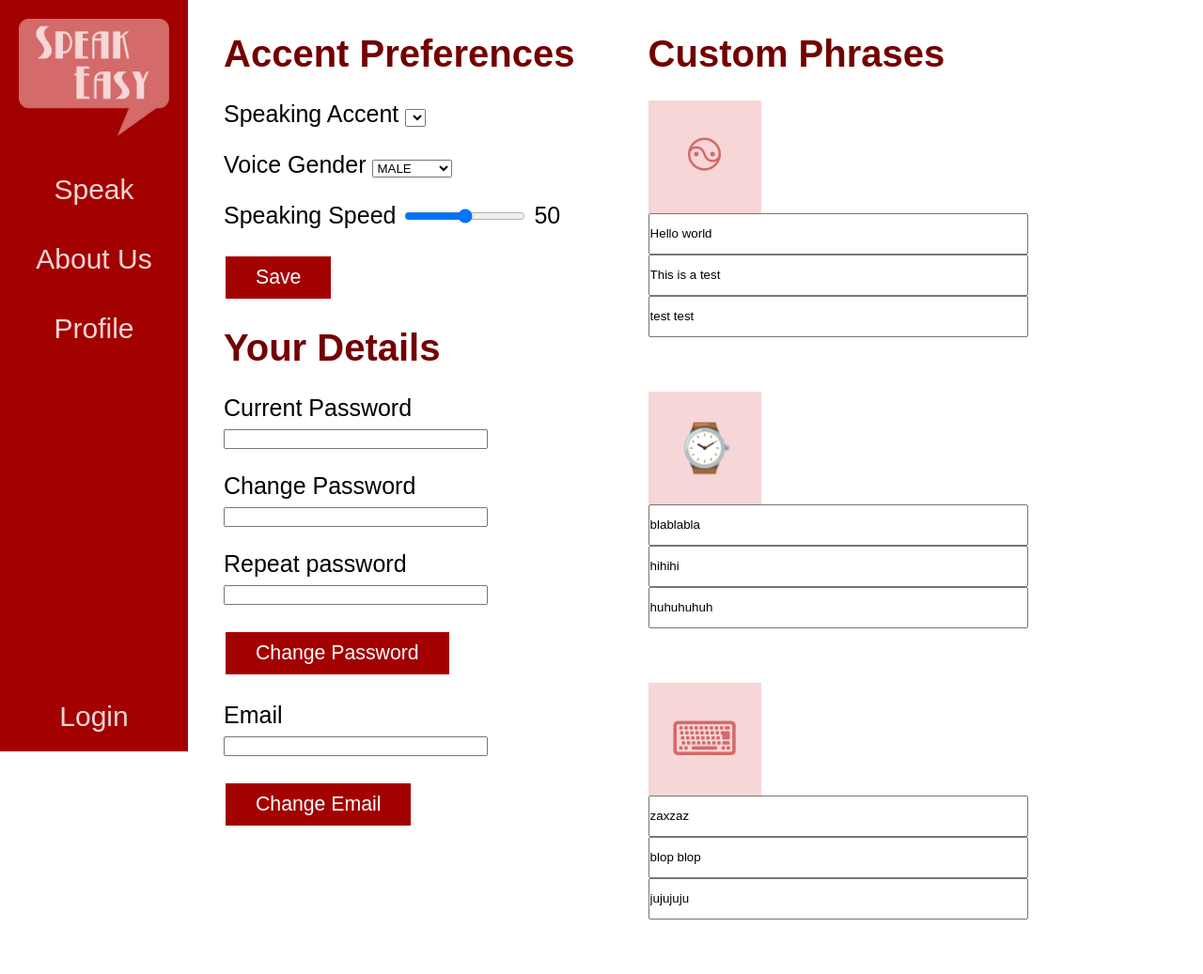
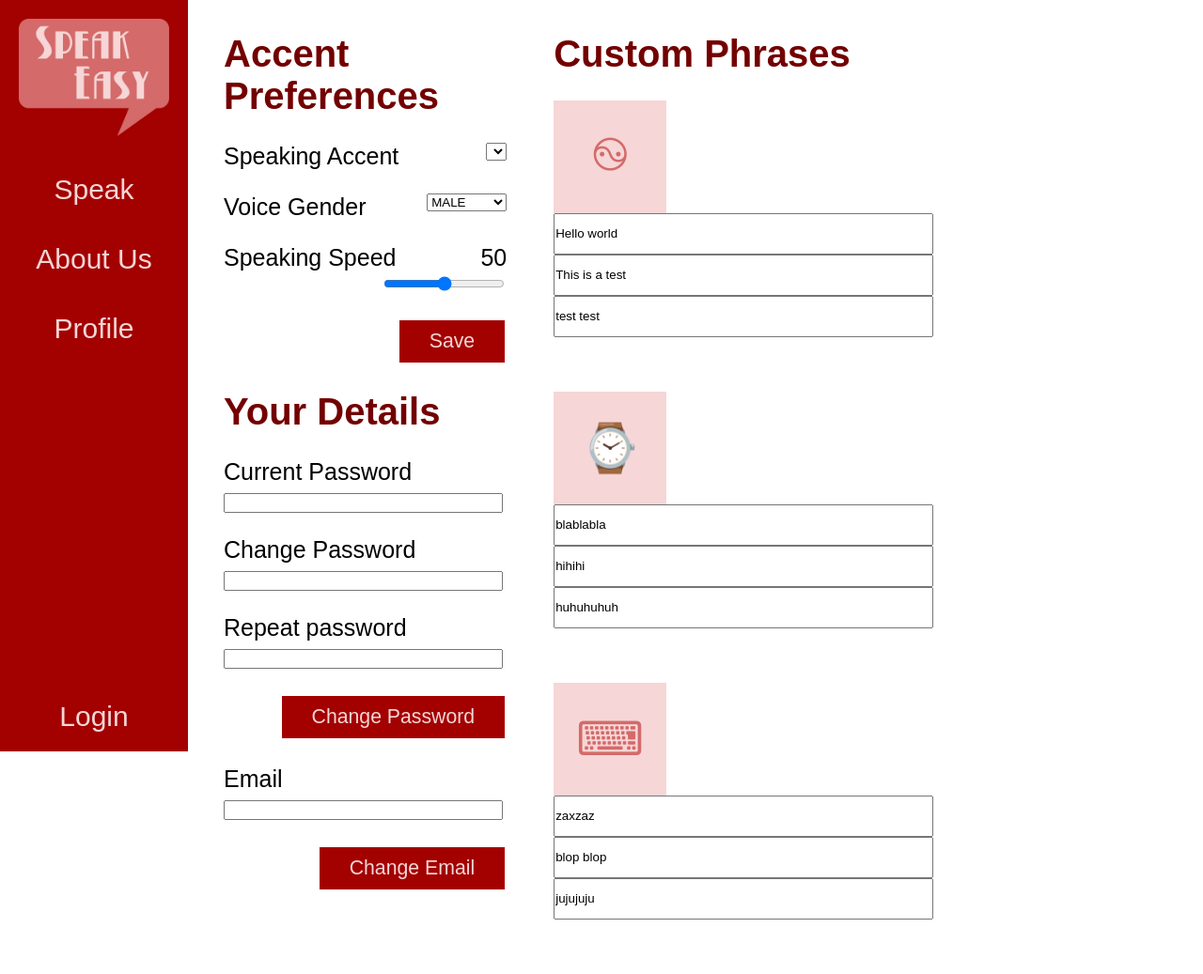
Before and after one commit to rakhadjo/speakeasy, a Flask app: page /profile in a window 1280 px wide. Shown: the whole page at 94% size. Run offline with Flask 2, Linux system fonts and the light colour scheme; lists and menus that the app fills with data are empty.

Commit message:
Improved look of all forms

```diff
--- a/speakeasy/app/forms.py
+++ b/speakeasy/app/forms.py
@@ -7,7 +7,7 @@ from wtforms import (
         SelectField,
         FormField,
         )
-from wtforms.fields.html5 import DecimalRangeField
+from wtforms.fields.html5 import IntegerRangeField
 from wtforms.validators import ValidationError, DataRequired, Email, EqualTo, Length
 from app.models import User
 from app import speech_client
@@ -46,7 +46,7 @@ class AccentProfileForm(FlaskForm):
     gender_dropdown = SelectField("Voice Gender",
             choices = genders,
             validators = [DataRequired()])
-    speed = DecimalRangeField("Speaking Speed", default = 50)
+    speed = IntegerRangeField("Speaking Speed", default = 50)
 
 class PasswordProfileForm(FlaskForm):
     password = PasswordField("Current Password", validators=[DataRequired()])
--- a/speakeasy/app/static/css/mainstyles.css
+++ b/speakeasy/app/static/css/mainstyles.css
@@ -8,6 +8,11 @@ body {
 h1 {
 	color: #730000;
 	font-size: 40px;
+	width: 100%;
+}
+
+p {
+	overflow: hidden;
 }
 
 /*nav bar (navigation bar)*/
@@ -73,6 +78,12 @@ h1 {
 	float: left;
 }
 
+.column40 {
+	width: 30%;
+	padding-right: 50px;
+	float: left;
+}
+
 .column70 {
 	width: 70%;
 	padding-right: 50px;
@@ -111,6 +122,21 @@ textarea {
 	color: #730000;
 }
 
+select {
+	float: right;
+}
+
+input#accent_form-speed {
+	float: right;
+	margin-top: 5px;
+}
+
+#selected-age {
+	float: right;
+	width: 50px;
+	text-align: right;
+}
+
 .iconbutton {
 	border: 0;
 	background-color: #F6D6D6;
@@ -127,8 +153,6 @@ textarea {
 	padding: 0px;
 }
 
-
-
 .bullet {
 	background-color: #D46A6A;
 	height: 20px;
@@ -138,12 +162,21 @@ textarea {
 input[type=submit] {
 	background-color: #A30000;
 	font-size: 0.85em;
-  border: none;
-  color: white;
-  padding: 10px 32px;
-  text-decoration: none;
-  margin: 4px 2px;
-  cursor: pointer;
+	border: none;
+	color: #F6D6D6;
+	padding: 10px 32px;
+	text-decoration: none;
+	margin: 4px 2px;
+	cursor: pointer;
+	float: right;
+}
+
+#password_form-password, #password_form-new_password, #password_form-new_password2, #email_form-email {
+	width: 96%;
+}
+
+#password, #username, #email, #password2 {
+	width: 94%;
 }
 
 .error {
--- a/speakeasy/app/templates/login.html
+++ b/speakeasy/app/templates/login.html
@@ -3,6 +3,7 @@
 {% block title %}Sign In{% endblock %}
 
 {% block content %}
+<div class="column30">
 	<h1>Sign In</h1>
 	<form action="" method="post" novalidate>
 		{{ form.hidden_tag() }}
@@ -22,5 +23,6 @@
 		</p>
 		<p>{{ form.submit() }}</p>
 	</form>
-<p>New User? <a href="{{ url_for('register') }}">Click to Register!</a></p>
+	<p>New User? <br><a href="{{ url_for('register') }}">Click to Register!</a></p>
+</div>
 {% endblock %}
--- a/speakeasy/app/templates/profile.html
+++ b/speakeasy/app/templates/profile.html
@@ -7,7 +7,7 @@
 
 {% set keyboardkeys = keyboards.keys()|list %}
 
-<div class="column50">
+<div class="column40">
 	<h1>Accent Preferences</h1>
 	<form action="" method="post" novalidate>
 		{{ form.hidden_tag() }}
@@ -30,8 +30,9 @@
 		</p>
 		<p>
 			{{ form.accent_form.speed.label }}
+			<output for="age" id="selected-age">{{ form.accent_form.speed.data }}</output>
 			{{ form.accent_form.speed(min=0, max=100, oninput="outputUpdate(value)") }}
-			<output for="age" id="selected-age">{{ form.accent_form.speed.data }}</output>
+
 			{% for error in form.accent_form.speed.errors %}
 			<span class="error">[{{ error }}]</span>
 			{% endfor %}
--- a/speakeasy/app/templates/register.html
+++ b/speakeasy/app/templates/register.html
@@ -3,6 +3,7 @@
 {% block title %}Sign Up{% endblock %}
 
 {% block content %}
+<div class="column30">
 	<h1>Register</h1>
 	<form action="" method="post" novalidate>
 		{{ form.hidden_tag() }}
@@ -36,4 +37,5 @@
 		</p>
 		<p>{{ form.submit() }}</p>
 	</form>
+</div>
 {% endblock %}
```
Lines whose indentation alone changed are shown as unchanged.
